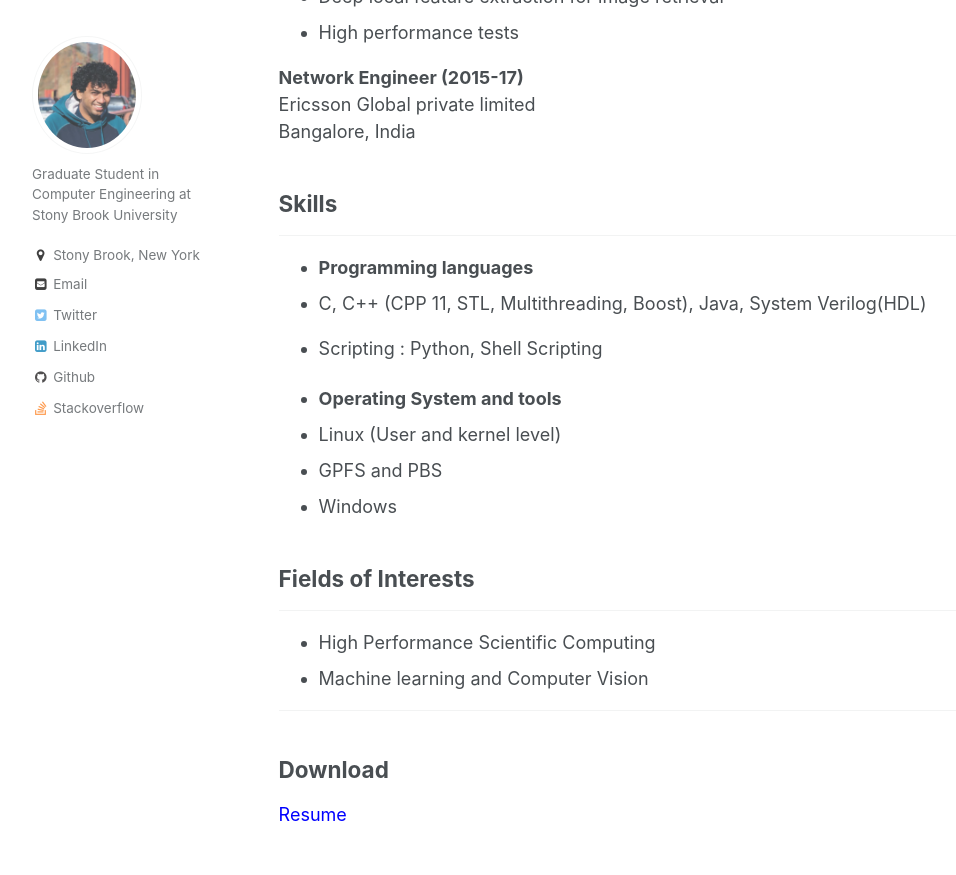
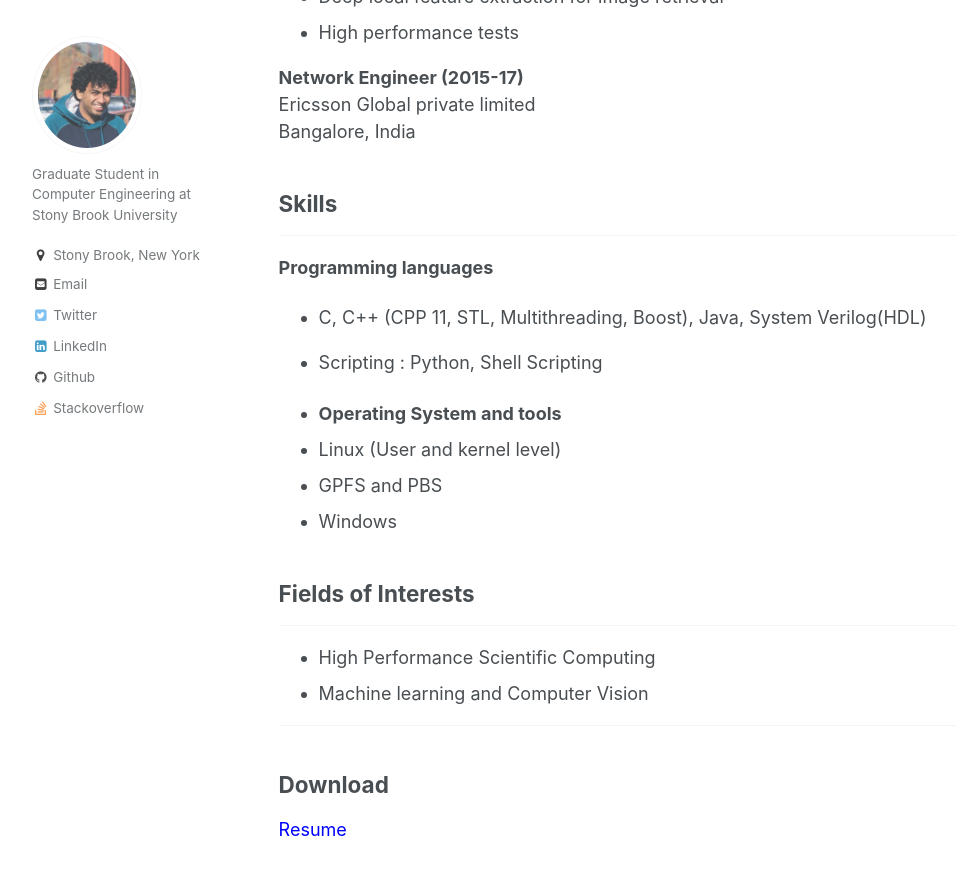
Before and after one commit to Karthik4293/Karthik4293.github.io, a Jekyll site: the page built from _pages/cv.md, in a window 1280 px wide and 900 px high, scrolled down 589 px. Shown: the top 875 px of the window, without its empty margins (26-982 px from the left). Built offline with Jekyll 4.4.1, drawn with Linux system fonts in a browser that asks for light colours.

Commit message:
new lines

```diff
--- a/_pages/cv.md
+++ b/_pages/cv.md
@@ -32,7 +32,7 @@ Bangalore, India<br/>
 
 ## Skills
 ------
-- <b>Programming languages</b>
+<b>Programming languages</b>
 * C, C++ (CPP 11, STL, Multithreading, Boost), Java, System Verilog(HDL)
 * Scripting : Python, Shell Scripting
 
```
